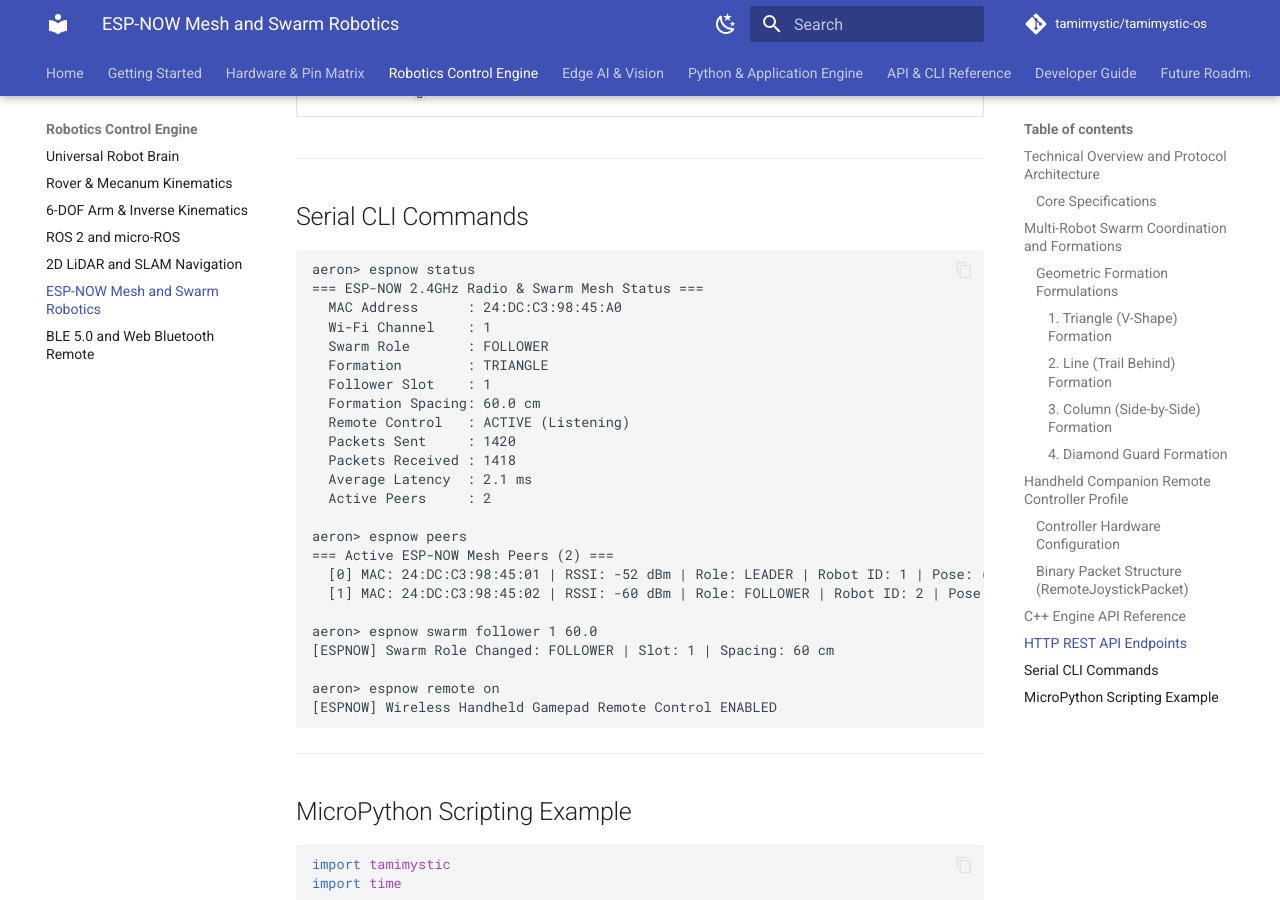
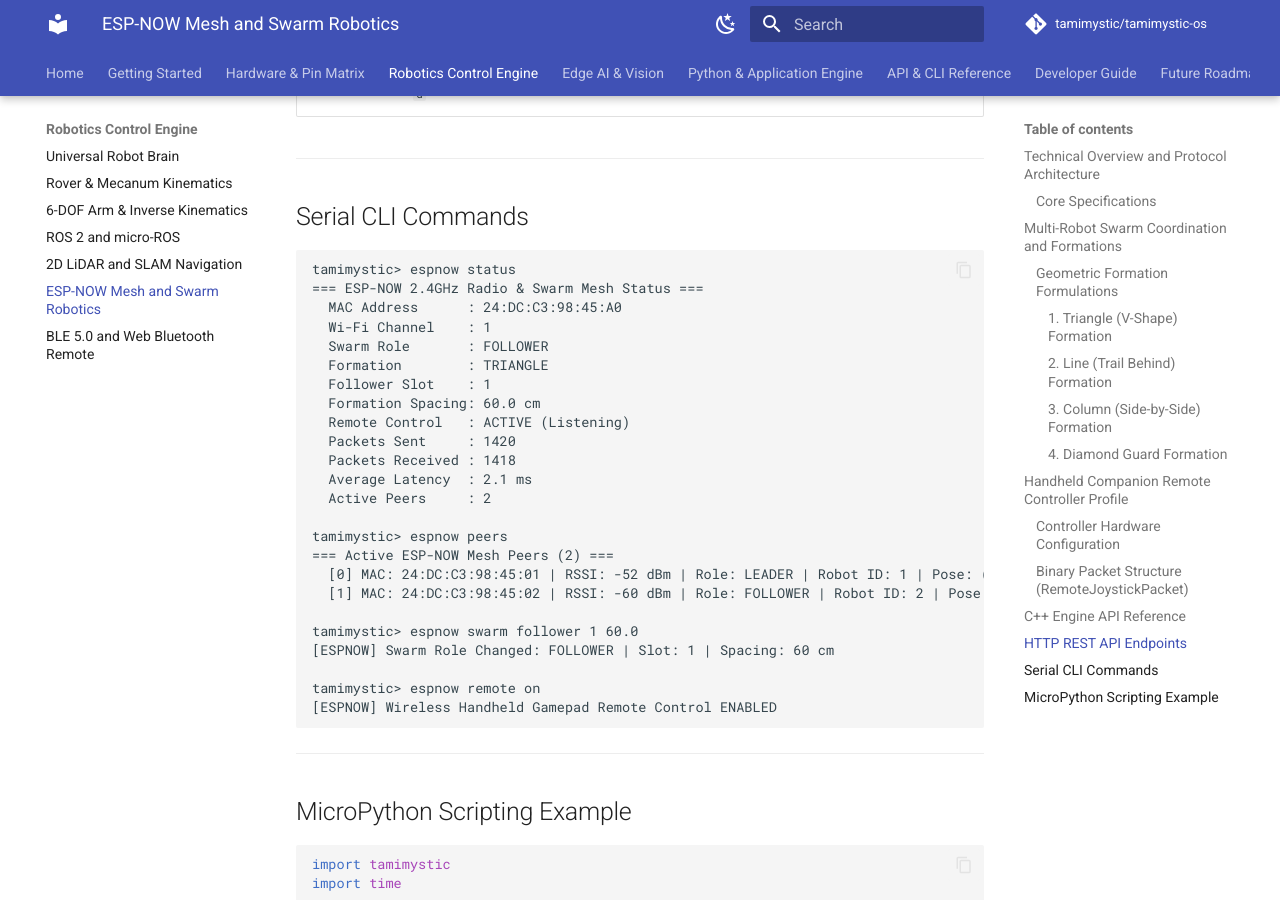
Before and after one commit to tamimystic/tamimystic-os, an MkDocs documentation site: the page built from docs/robotics/espnow-swarm.md, in a window 1280 px wide and 900 px high, scrolled down 4217 px. Built offline with MkDocs 1.6.1 and Material for MkDocs 9.7.7, drawn with Linux system fonts in a browser that asks for light colours; comment, search, counter and statistics services are not loaded.

Commit message:
Standardize CLI prompt to tamimystic across all documentation

````diff
--- a/docs/robotics/espnow-swarm.md
+++ b/docs/robotics/espnow-swarm.md
@@ -142,7 +142,7 @@ All endpoints are available on Port 80 (ESP32) and Port 8080 (PC Simulator):
 ## Serial CLI Commands
 
 ```text
-aeron> espnow status
+tamimystic> espnow status
 === ESP-NOW 2.4GHz Radio & Swarm Mesh Status ===
   MAC Address      : 24:DC:C3:98:45:A0
   Wi-Fi Channel    : 1
@@ -156,15 +156,15 @@ aeron> espnow status
   Average Latency  : 2.1 ms
   Active Peers     : 2
 
-aeron> espnow peers
+tamimystic> espnow peers
 === Active ESP-NOW Mesh Peers (2) ===
   [0] MAC: 24:DC:C3:98:45:01 | RSSI: -52 dBm | Role: LEADER | Robot ID: 1 | Pose: (120.0, 80.0 cm)
   [1] MAC: 24:DC:C3:98:45:02 | RSSI: -60 dBm | Role: FOLLOWER | Robot ID: 2 | Pose: (60.0, 20.0 cm)
 
-aeron> espnow swarm follower 1 60.0
+tamimystic> espnow swarm follower 1 60.0
 [ESPNOW] Swarm Role Changed: FOLLOWER | Slot: 1 | Spacing: 60 cm
 
-aeron> espnow remote on
+tamimystic> espnow remote on
 [ESPNOW] Wireless Handheld Gamepad Remote Control ENABLED
 ```
 
````
Also changed, not shown: docs/index.md (+3 -3 lines).
